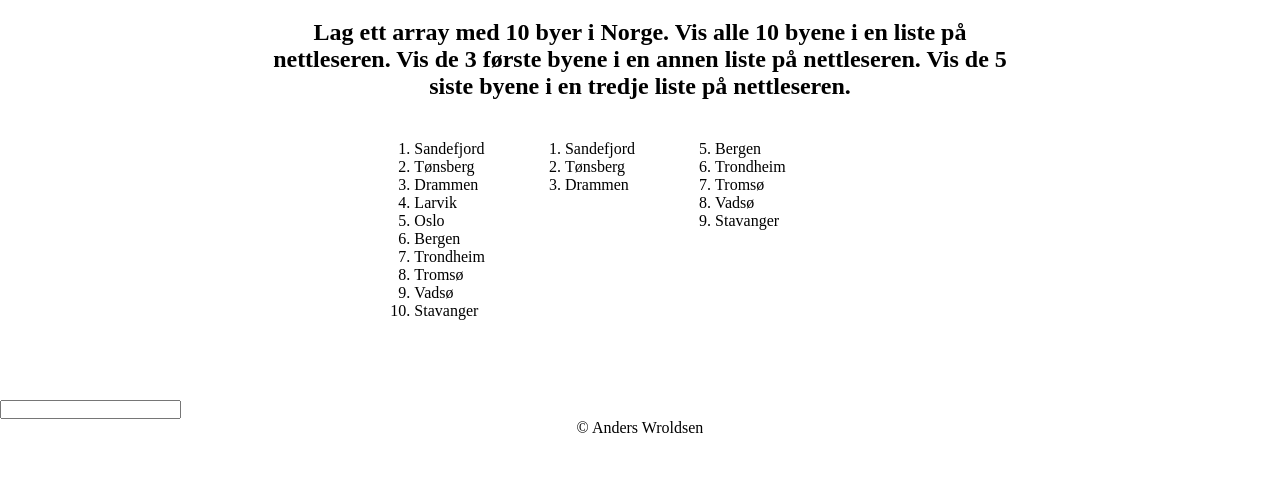
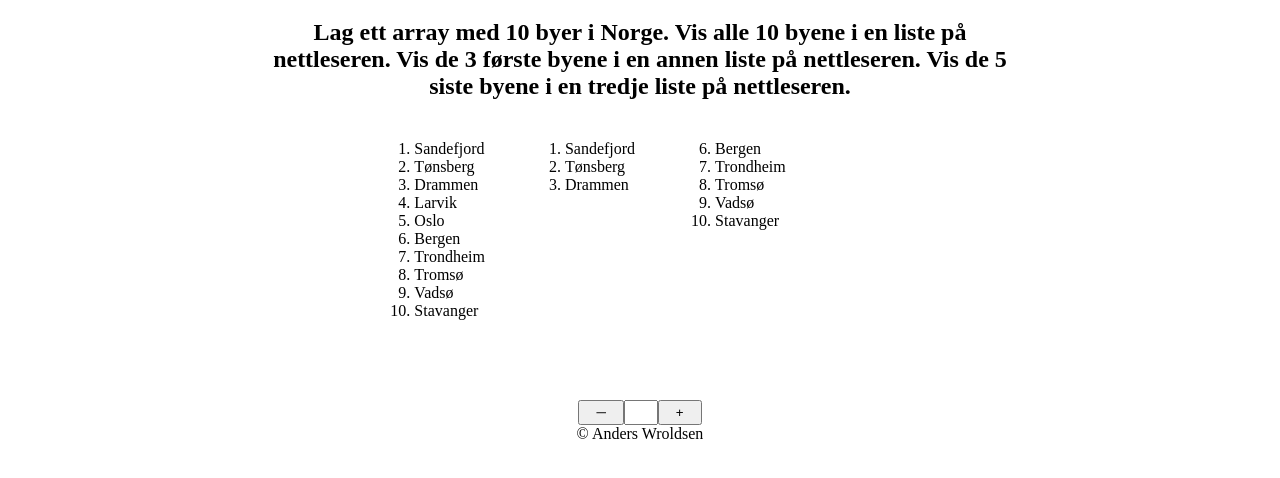
Before and after one commit to wroan92/Javascript-oppgaver-1-10-18.01.23, a plain HTML site: page oppgave2.html in a window 1280 px wide. Shown: the part 298-776 px from the top of the page. Drawn offline with Linux system fonts and the light colour scheme.

Commit message:
New vesjon

```diff
--- a/css/oppgave2.css
+++ b/css/oppgave2.css
@@ -1,6 +1,17 @@
-.ContainerTaskTwo li{
-    list-style:decimal;
-  }
-.ContainerTaskTwo ol{
-    margin-right: 5rem;
+.ContainerTaskTwo li {
+  list-style: decimal;
 }
+.ContainerTaskTwo ol {
+  margin-right: 5rem;
+}
+.inputContainer {
+  width: 100vw;
+  display: flex;
+  justify-content: center;
+}
+.inputNumber {
+  width: 30px;
+}
+.inputContainer button {
+  padding: .2rem 1rem;
+}
--- a/js/oppgave2.js
+++ b/js/oppgave2.js
@@ -11,7 +11,7 @@ const cityNames = [
   "Stavanger",
 ];
 
-const cityQty = document.querySelector("#citys").value;
+const cityIncrement = document.querySelector("#incrementBtn").value;
 for (let i = 0; i < cityNames.length; i++) {
   document.querySelector(
     "#cityList"
--- a/oppgave2.html
+++ b/oppgave2.html
@@ -36,11 +36,14 @@
       <div class="ContainerTaskTwo">
         <ol id="cityList"></ol>
         <ol id="cityList1"></ol>
-        <ol start="5"  id="cityList2"></ol>
+        <ol start="6"  id="cityList2"></ol>
 
       </div>
-      <div class=""></div>
-      <input id="citys" type="number">
+      <div class="inputContainer">
+      <button id="incrementBtn">&#9472;</button>
+      <input class="inputNumber" id="citys" type="number">
+      <button id="decrementBtn">+</button>
+      </div>
       <!--  -->
       <p>&#169; Anders Wroldsen</p>
     </main>
```
